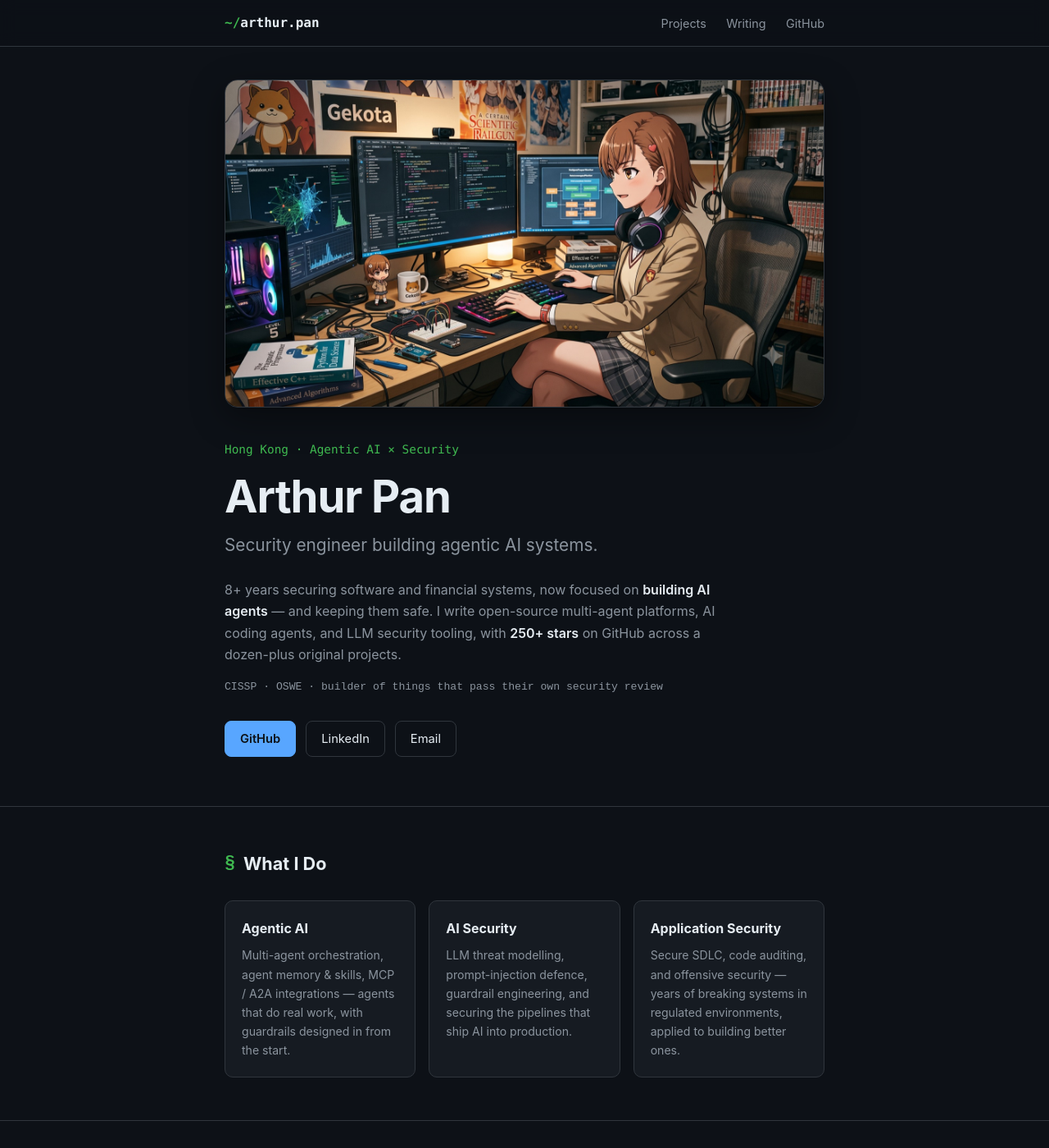
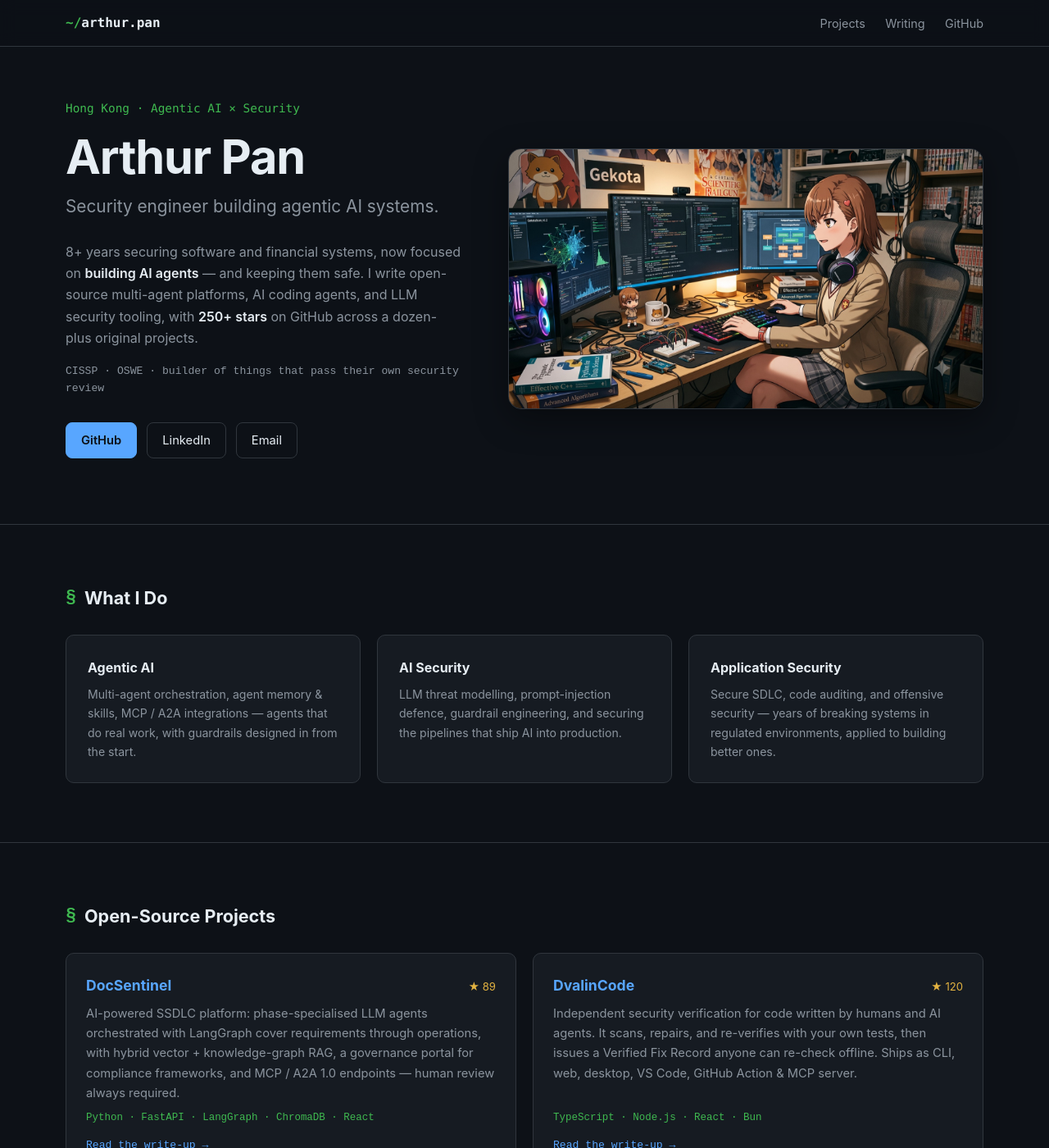
Before and after one commit to arthurpanhku/arthurpanhku.github.io, a Jekyll site: the page built from index.html, in a window 1280 px wide and 1400 px high. Shown: the whole window at 82% size. Built offline with Jekyll 4.4.1, drawn with Linux system fonts in a browser that asks for light colours.

Commit message:
Wide-screen layout: two-column hero, wider grids on desktop (#2)
At >=1100px the container widens to 1200px (1320px at >=1600px): the hero
puts text beside the banner, focus cards sit three across, projects and
homepage posts two across. Articles and the blog index keep a ~780px
reading column. Mobile and tablet layouts are unchanged.


Claude-Session: https://claude.ai/code/session_011qAseyChCzzf2yYCyapzR2

Co-authored-by: Claude <noreply@anthropic.com>

```diff
--- a/_layouts/post.html
+++ b/_layouts/post.html
@@ -1,7 +1,7 @@
 ---
 layout: default
 ---
-<article class="article container">
+<article class="article container narrow">
   <a class="back" href="{{ '/blog/' | relative_url }}">← Writing</a>
   <div class="article-header">
     <h1>{{ page.title }}</h1>
--- a/assets/style.css
+++ b/assets/style.css
@@ -8,6 +8,8 @@
   --accent: #58a6ff;
   --accent-2: #3fb950;
   --max-w: 780px;
+  --max-w-wide: 1200px;
+  --max-w-read: 780px;
 }
 * { margin: 0; padding: 0; box-sizing: border-box; }
 html { scroll-behavior: smooth; scroll-padding-top: 72px; }
@@ -134,6 +136,40 @@ section h2::before { content: "§"; color: var(--accent-2); font-family: ui-mono
 footer { border-top: 1px solid var(--border); padding: 40px 0 56px; color: var(--text-dim); font-size: .88rem; }
 footer .container { display: flex; justify-content: space-between; flex-wrap: wrap; gap: 12px; }
 
+/* ===== Wide screens ===== */
+@media (min-width: 1100px) {
+  .container { max-width: var(--max-w-wide); padding: 0 40px; }
+  .container.narrow { max-width: calc(var(--max-w-read) + 80px); }
+  .article { padding: 56px 40px 88px; }
+  header.page-header { padding: 56px 40px 48px; }
+
+  /* Hero: text left, banner right */
+  header.hero {
+    display: grid; grid-template-columns: minmax(0, 5fr) minmax(0, 6fr);
+    align-items: center; gap: 56px; padding: 64px 40px 80px;
+  }
+  header.hero .hero-banner { grid-column: 2; grid-row: 1; margin-bottom: 0; }
+  header.hero .hero-text { grid-column: 1; grid-row: 1; }
+  h1 { font-size: 3.6rem; }
+
+  section { padding: 72px 0; }
+  .focus-grid { grid-template-columns: repeat(3, 1fr); gap: 20px; }
+  .focus { padding: 26px; }
+  .grid { grid-template-columns: repeat(2, 1fr); gap: 20px; }
+  .card { padding: 24px; }
+  .card h3 { font-size: 1.1rem; }
+  .card p { font-size: .92rem; }
+
+  /* Homepage writing: two columns */
+  .posts-grid { display: grid; grid-template-columns: repeat(2, 1fr); column-gap: 48px; }
+  .posts-grid .post-item:nth-last-child(-n+2):nth-child(odd),
+  .posts-grid .post-item:last-child { border-bottom: none; }
+}
+@media (min-width: 1600px) {
+  :root { --max-w-wide: 1320px; }
+  body { font-size: 17px; }
+}
+
 /* ===== Reveal on scroll (progressive enhancement) ===== */
 .js .reveal { opacity: 0; transform: translateY(14px); transition: opacity .5s ease, transform .5s ease; }
 .js .reveal.in { opacity: 1; transform: none; }
--- a/blog.html
+++ b/blog.html
@@ -4,14 +4,14 @@ title: Writing
 description: "Project write-ups and essays by Arthur Pan on agentic AI, LLM security, and application security."
 permalink: /blog/
 ---
-<header class="container page-header">
+<header class="container narrow page-header">
   <p class="kicker">~/writing</p>
   <h1>Writing</h1>
   <p class="subtitle">Project write-ups &amp; essays on agentic AI and security.</p>
 </header>
 
 <section>
-  <div class="container">
+  <div class="container narrow">
     {% if site.posts.size > 0 %}
     <ul class="posts">
       {% for post in site.posts %}
--- a/index.html
+++ b/index.html
@@ -1,8 +1,9 @@
 ---
 layout: default
 ---
-<header class="container">
+<header class="container hero">
   <img class="hero-banner" src="{{ '/banner.jpg' | relative_url }}" alt="Anime-style illustration of a programmer coding at a multi-monitor workstation" width="1600" height="872">
+  <div class="hero-text">
   <p class="kicker">Hong Kong · Agentic AI × Security</p>
   <h1>Arthur Pan</h1>
   <p class="subtitle">Security engineer building agentic AI systems.</p>
@@ -17,6 +18,7 @@ layout: default
     <a class="btn primary" href="https://github.com/arthurpanhku" target="_blank" rel="noopener">GitHub</a>
     <a class="btn" href="https://www.linkedin.com/in/chao-p-50085a125" target="_blank" rel="noopener">LinkedIn</a>
     <a class="btn" href="mailto:u3638376@connect.hku.hk">Email</a>
+  </div>
   </div>
 </header>
 
@@ -77,7 +79,7 @@ layout: default
       <a class="more" href="{{ '/blog/' | relative_url }}">All posts →</a>
     </div>
     {% if site.posts.size > 0 %}
-    <ul class="posts reveal">
+    <ul class="posts posts-grid reveal">
       {% for post in site.posts limit: 4 %}
       <li class="post-item">
         <time datetime="{{ post.date | date_to_xmlschema }}">{{ post.date | date: "%b %-d, %Y" }}</time>
```
